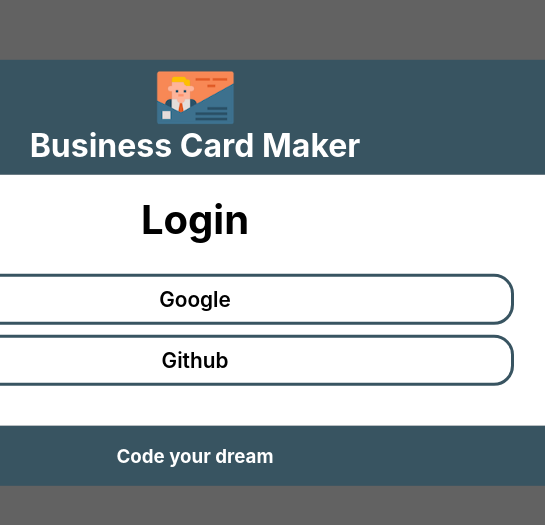
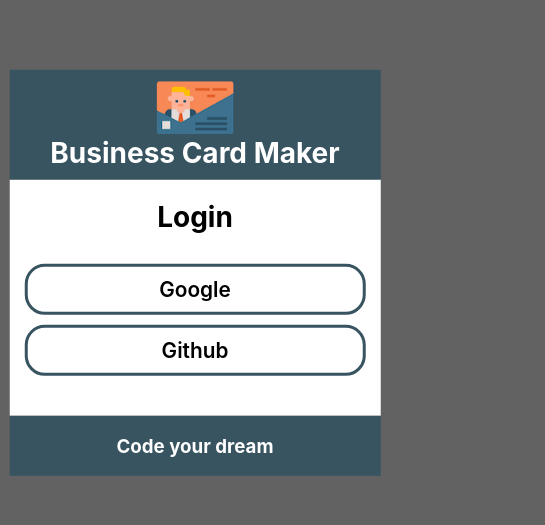
Before and after one commit to junisYun/card-maker, a React (Create React App) app: page / in a window 390 px wide. Shown: the part 149-674 px from the top of the page, 545 px wide, since content can reach past the window. Built offline with nearby package versions, Linux system fonts and the light colour scheme; no server answers.

Commit message:
modify fontSize and imgSize when screen maxWidth lower then 400px

```diff
--- a/src/components/CardPreview/CardPreview.jsx
+++ b/src/components/CardPreview/CardPreview.jsx
@@ -10,7 +10,10 @@
         {Object.keys(card).map((key) => {
           const url = card[key].fileURL || DEFAULT_IMAGE;
           return (
-            <li className={`${styles.card} ${getStyles(card[key].theme)}`} key={card[key].id}>
+            <li
+              className={`${styles.card} ${getStyles(card[key].theme)}`}
+              key={card[key].id}
+            >
               <img className={styles.img} src={url} alt="profile_photo" />
               <div className={styles.description}>
                 <h2 className={styles.name}>{card[key].name}</h2>
--- a/src/components/CardPreview/CardPreview.module.css
+++ b/src/components/CardPreview/CardPreview.module.css
@@ -32,7 +32,7 @@
   color: white;
   display: flex;
   align-items: center;
-  max-width: 38rem;
+  max-width: 480px;
 }
 .card.dark {
   background-color: black;
@@ -52,6 +52,7 @@
   margin: 20px 20px;
   width: 75%;
   height: 75%;
+  border-radius: 20px;
 }
 .description {
   flex: 70%;
@@ -61,3 +62,15 @@
   height: 2px;
   background-color: burlywood;
 }
+
+@media screen and (max-width: 400px) {
+  .name {
+    font-size: 20px;
+  }
+  .company,
+  .professional,
+  .email,
+  .message {
+    font-size: 13px;
+  }
+}
--- a/src/components/Login/Login.jsx
+++ b/src/components/Login/Login.jsx
@@ -30,7 +30,7 @@
         <h1 className={styles.login__title}>Business Card Maker</h1>
       </header>
       <main className={styles.login__main}>
-        <h1 style={{ fontSize: '2.5rem' }}>Login</h1>
+        <h1>Login</h1>
         <div className={styles.login__btns}>
           <div className={styles.login__btn} onClick={onLogin}>
             Google
--- a/src/components/Login/Login.module.css
+++ b/src/components/Login/Login.module.css
@@ -62,3 +62,12 @@
   text-align: center;
   color: white;
 }
+
+@media screen and (max-width: 400px) {
+  .login {
+    width: 95%;
+  }
+  h1 {
+    font-size: 28px;
+  }
+}
--- a/src/components/Maker/Maker.jsx
+++ b/src/components/Maker/Maker.jsx
@@ -9,6 +9,7 @@
   const [card, setCard] = useState({});
   const history = useHistory();
   const historyState = history?.location?.state;
+  const [displayName, setDisplayName] = useState('');
   const [userId, setUserId] = useState(historyState && historyState.id);
 
   console.log(historyState);
@@ -30,6 +31,7 @@
       } else {
         history.push('/card-maker');
       }
+      setDisplayName(user.displayName);
     });
   }, [history, authService]);
 
@@ -51,6 +53,7 @@
       <div className={styles.maker__header}>
         <img className={styles.maker__img} src={logo} alt="logo" />
         <h1 className={styles.maker__title}>Business Card Maker</h1>
+        <p style={{ fontWeight: 'bold', color: 'skyblue' }}>{displayName}</p>
         <button className={styles.maker__logoutBtn} onClick={onLogout}>
           Logout
         </button>
```
